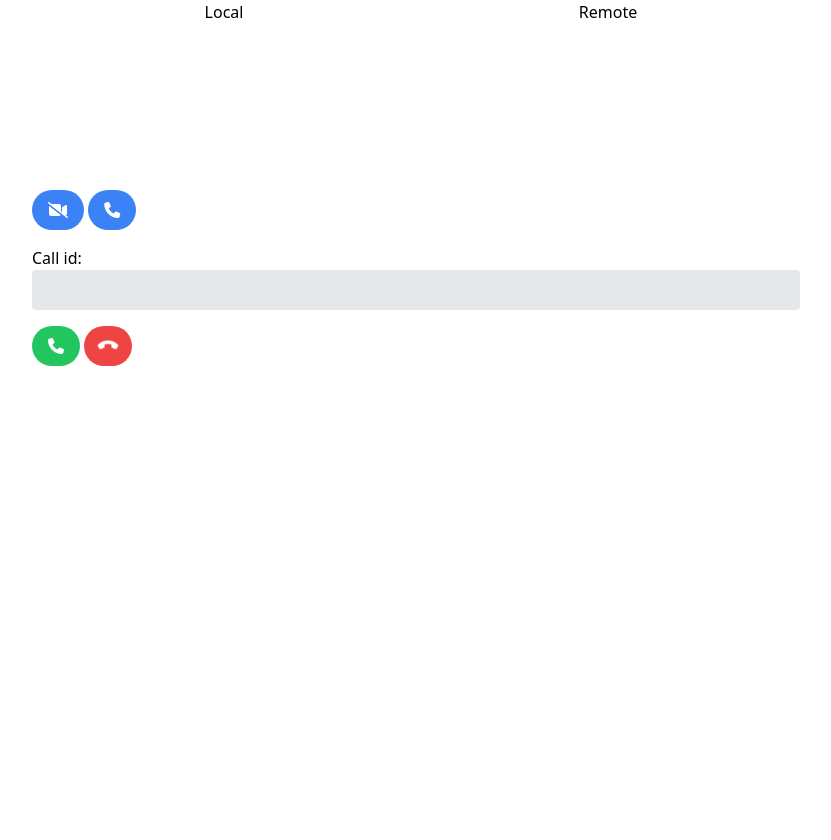
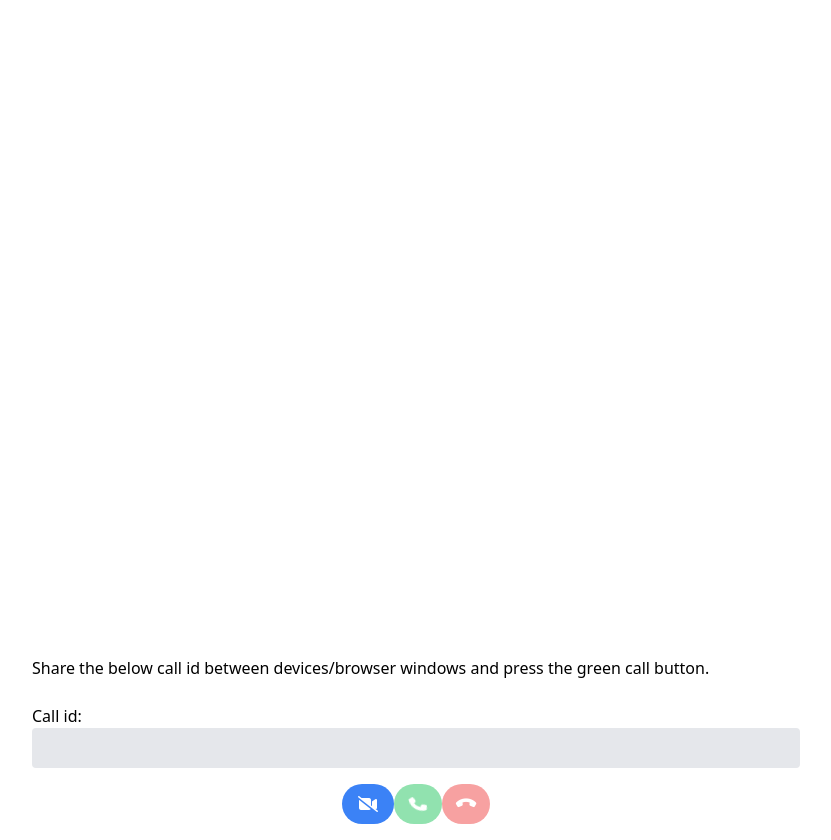
Before and after one commit to szurilo/WebRTC-videochat, a website built with Vite: page index.html in a window 1280 px wide. Shown: the whole page, without its empty margins (224-1055 px from the left). Before the commit the page ends 800 px from the top, so only its background shows below. Built offline with nearby package versions, Linux system fonts and the light colour scheme; some packages are replaced by stand-ins of ours; no server answers.

Commit message:
refactor the startup mechanism, more design

```diff
--- a/index.html
+++ b/index.html
@@ -10,34 +10,35 @@
       crossorigin="anonymous"
     ></script>
   </head>
-  <body class="container lg:w-3/5 mx-auto">
-    <div class="flex flex-col md:flex-row text-center">
-      <span class="w-full">
-        <h3>Local</h3>
-        <video id="webcamVideo" autoplay playsinline></video>
-      </span>
-      <span class="w-full">
-        <h3>Remote</h3>
-        <video id="remoteVideo" autoplay playsinline></video>
-      </span>
+  <body>
+    <div>
+      <video
+        id="webcamVideo"
+        autoplay
+        playsinline
+        class="w-full"
+        style="max-height: 90vh"
+      ></video>
+      <video id="remoteVideo" autoplay playsinline class="hidden"></video>
     </div>
 
-    <div class="mt-4">
-      <button id="webcamButton" class="btn btn-blue mb-4">
-        <i id="webcamIconEnabled" class="fa-solid fa-video hidden"></i>
-        <i id="webcamIconDisabled" class="fa-solid fa-video-slash"></i>
-      </button>
-
-      <button id="callButton" disabled class="btn btn-blue mb-4">
-        <i class="fa-solid fa-phone"></i>
-      </button>
-
+    <div class="container lg:w-3/5 mx-auto my-4">
+      <h2>
+        Share the below call id between devices/browser windows and press the
+        green call button.
+      </h2>
+      <br />
       <h2>Call id:</h2>
 
       <input
         id="callInput"
         class="bg-gray-200 appearance-none border-2 border-gray-200 rounded w-full py-2 px-4 text-gray-700 leading-tight focus:outline-none focus:bg-white focus:border-blue-500 mb-4"
       />
+      <div class="flex justify-center">
+        <button id="webcamButton" class="btn btn-blue">
+          <i id="webcamIconEnabled" class="fa-solid fa-video hidden"></i>
+          <i id="webcamIconDisabled" class="fa-solid fa-video-slash"></i>
+        </button>
 
         <button id="answerButton" disabled class="btn btn-green">
           <i class="fa-solid fa-phone fa-shake"></i>
@@ -50,6 +51,7 @@
           ></i>
         </button>
       </div>
+    </div>
 
     <script type="module" src="/main.js"></script>
   </body>
--- a/main.js
+++ b/main.js
@@ -42,19 +42,16 @@ let remoteStream = null;
 
 const webcamButton = document.getElementById("webcamButton");
 const webcamVideo = document.getElementById("webcamVideo");
-const callButton = document.getElementById("callButton");
 const callInput = document.getElementById("callInput");
 const answerButton = document.getElementById("answerButton");
 const remoteVideo = document.getElementById("remoteVideo");
 const hangupButton = document.getElementById("hangupButton");
 
-let webcamIsOn = false;
+let webcamIsOn = true;
 
-// 1. Setup media sources
-webcamButton.onclick = async () => {
 localStream = await navigator.mediaDevices.getUserMedia({
   video: true,
-    audio: true,
+  audio: true, //{'echoCancellation': true}
 });
 remoteStream = new MediaStream();
 
@@ -71,27 +68,9 @@ webcamButton.onclick = async () => {
 webcamVideo.srcObject = localStream;
 remoteVideo.srcObject = remoteStream;
 
-  if (webcamIsOn) {
-    webcamIconEnabled.style = "display: none";
-    webcamIconDisabled.style = "display: block";
-    webcamIsOn = false;
-  } else {
-    callButton.disabled = false;
-    answerButton.disabled = false;
-    webcamIconEnabled.style = "display: block";
-    webcamIconDisabled.style = "display: none";
-    webcamIsOn = true;
-  }
-};
-
-// 2. Create an offer
-callButton.onclick = async () => {
 const callDoc = doc(collection(db, "calls"));
 const offerCandidates = collection(db, `calls/${callDoc.id}/offerCandidates`);
-  const answerCandidates = collection(
-    db,
-    `calls/${callDoc.id}/offerCandidates`
-  );
+const answerCandidates = collection(db, `calls/${callDoc.id}/offerCandidates`);
 
 callInput.value = callDoc.id;
 
@@ -127,6 +106,19 @@ callButton.onclick = async () => {
 });
 
 hangupButton.disabled = false;
+
+// 1. Setup media sources
+webcamButton.onclick = async () => {
+  if (webcamIsOn) {
+    webcamIconEnabled.style = "display: none";
+    webcamIconDisabled.style = "display: inline-block";
+    webcamIsOn = false;
+  } else {
+    answerButton.disabled = false;
+    webcamIconEnabled.style = "display: inline-block";
+    webcamIconDisabled.style = "display: none";
+    webcamIsOn = true;
+  }
 };
 
 // 3. Answer the call with the unique ID
--- a/style.css
+++ b/style.css
@@ -23,3 +23,6 @@
 .btn-red:hover {
   @apply bg-red-700;
 }
+button:disabled {
+  @apply opacity-50 cursor-not-allowed;
+}
```
Also changed, not shown: README.md. Lines whose indentation alone changed are shown as unchanged.
